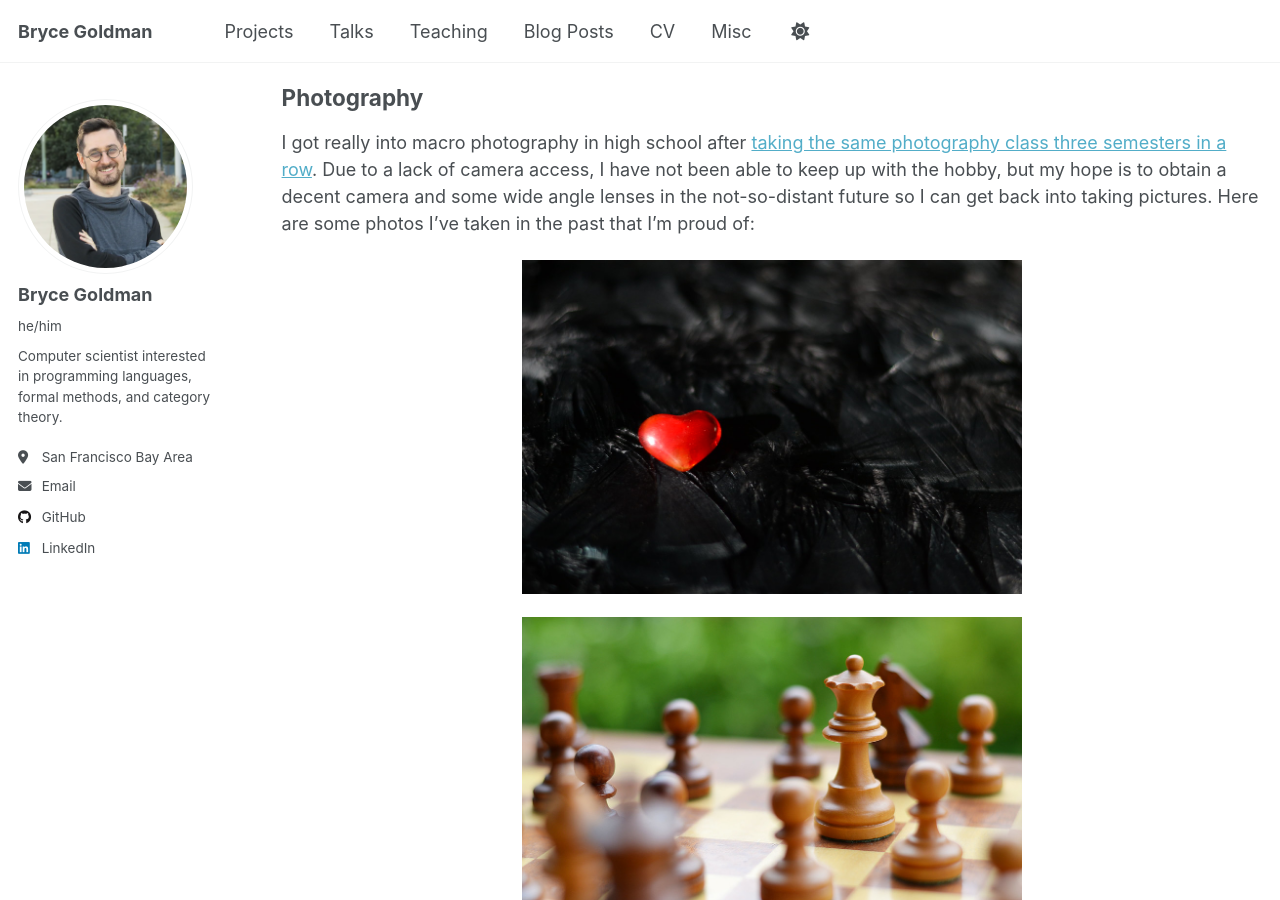
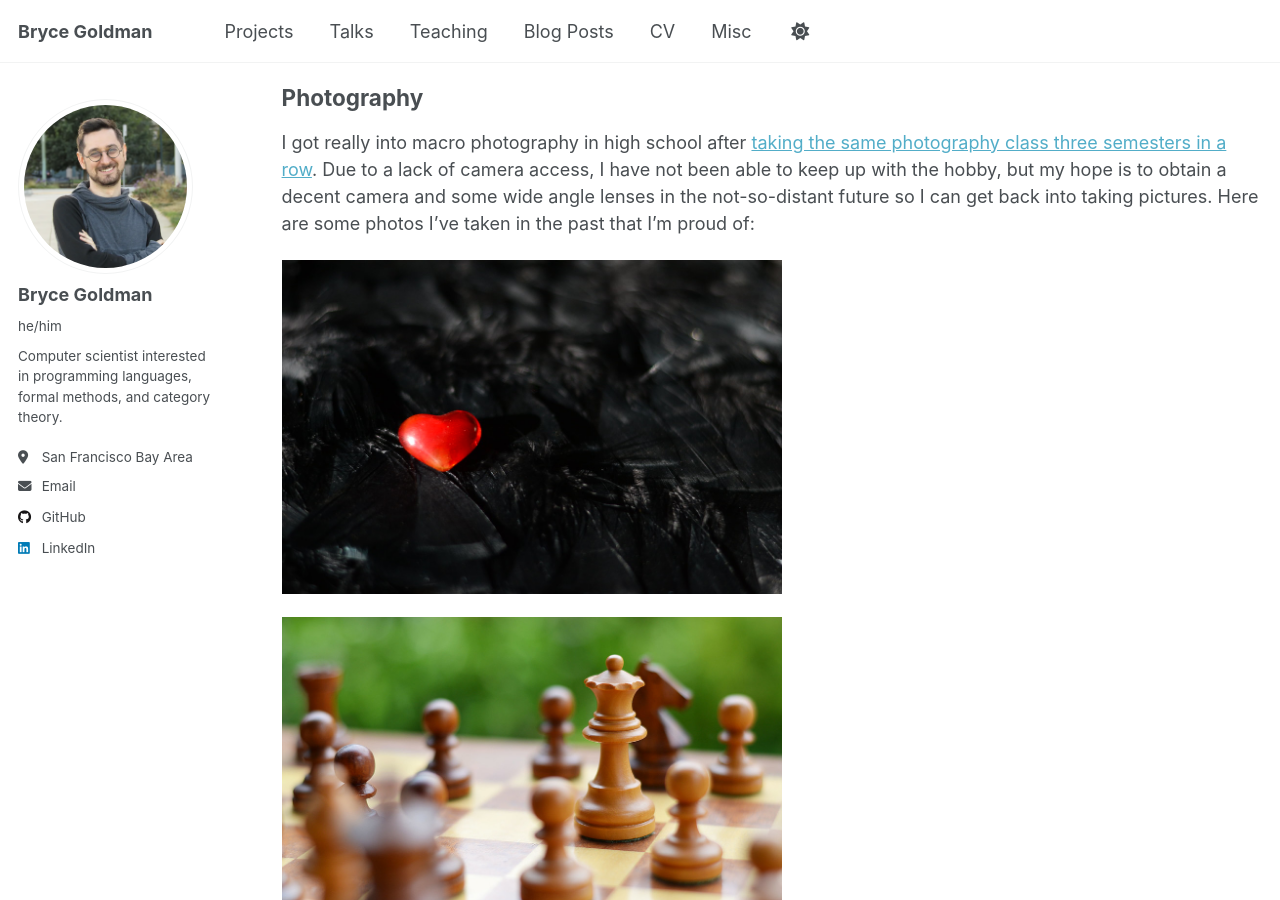
Before and after one commit to Alkizar/alkizar.github.io, a Jekyll site: the page built from _pages/misc.md, in a window 1280 px wide and 900 px high, scrolled down 1252 px. Built offline with Jekyll 4.4.1, drawn with Linux system fonts in a browser that asks for light colours.

Commit message:
nvm centered photos look bad

```diff
--- a/_pages/misc.md
+++ b/_pages/misc.md
@@ -56,13 +56,13 @@ Photography
 
 I got really into macro photography in high school after <a href="https://en.wikipedia.org/wiki/Stockholm_syndrome">taking the same photography class three semesters in a row</a>. Due to a lack of camera access, I have not been able to keep up with the hobby, but my hope is to obtain a decent camera and some wide angle lenses in the not-so-distant future so I can get back into taking pictures. Here are some photos I've taken in the past that I'm proud of:
 
-<img src="https://alkizar.github.io/images/photos/heart.jpg" alt="A red heart-shaped crystal on a surface of shiny black feathers" width=500 style="display: block; margin: 0 auto;">
+<img src="https://alkizar.github.io/images/photos/heart.jpg" alt="A red heart-shaped crystal on a surface of shiny black feathers" width=500>
 
-<img src="https://alkizar.github.io/images/photos/queen.jpg" alt="The white queen threatens a hanging black knight on a chess board in shallow focus" width=500 style="display: block; margin: 0 auto;">
+<img src="https://alkizar.github.io/images/photos/queen.jpg" alt="The white queen threatens a hanging black knight on a chess board in shallow focus" width=500>
 
-<img src="https://alkizar.github.io/images/photos/glass.jpg" alt="A shotglass on its side on a dark reflective plane" width=500 style="display: block; margin: 0 auto;">
+<img src="https://alkizar.github.io/images/photos/glass.jpg" alt="A shotglass on its side on a dark reflective plane" width=500>
 
-<img src="https://alkizar.github.io/images/photos/glasses_plural.jpg" alt="Several wine glasses aligned colinearly with each other and the camera, so that they appear nested within each other" width=300 style="display: block; margin: 0 auto;">
+<img src="https://alkizar.github.io/images/photos/glasses_plural.jpg" alt="Several wine glasses aligned colinearly with each other and the camera, so that they appear nested within each other" width=300>
 
 
 Lockpicking
```
